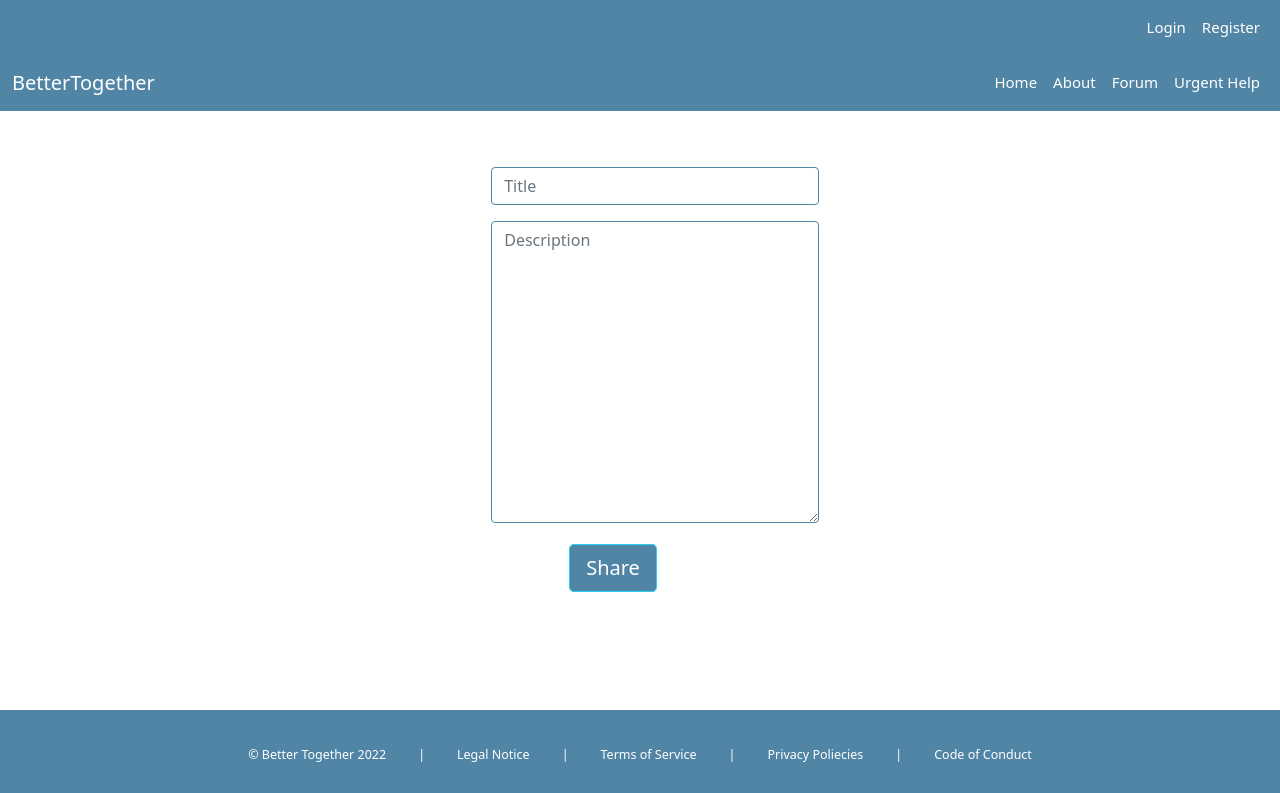
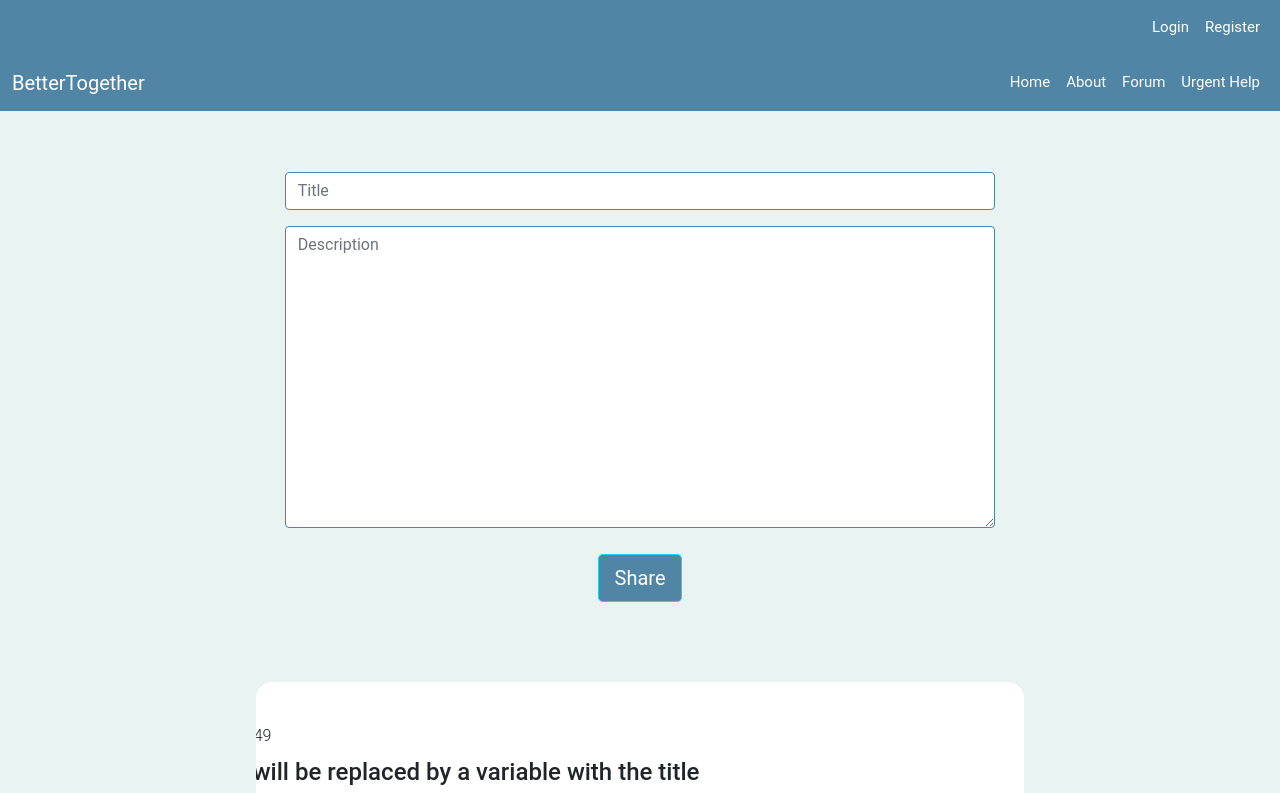
Before and after one commit to Isztof/Better-Together, a plain HTML site: page indexUserInputBox.html in a window 1280 px wide. Both pictures are taken after a click on the button "Share". Shown: the top 793 px of the page. Drawn offline with nearby package versions, Linux system fonts and the light colour scheme.

Commit message:
Moving and improving the add post functionality
edit post functionality moved from Forum to userInputbox

```diff
--- a/indexUserInputBox.html
+++ b/indexUserInputBox.html
@@ -6,9 +6,10 @@
     <meta http-equiv='X-UA-Compatible' content='IE=edge'>
     <title>Better Together</title>
     <meta name='viewport' content='width=device-width, initial-scale=1'>
-    <link rel='stylesheet' type='text/css' media='screen' href='styleUserInputBox.css'>
+
     <link href="https://cdn.jsdelivr.net/npm/bootstrap@5.1.3/dist/css/bootstrap.min.css" rel="stylesheet"
         integrity="sha384-1BmE4kWBq78iYhFldvKuhfTAU6auU8tT94WrHftjDbrCEXSU1oBoqyl2QvZ6jIW3" crossorigin="anonymous">
+     <link rel='stylesheet' type='text/css' media='screen' href='styleForum.css'>
 </head>
 
 <body>
@@ -57,9 +58,8 @@
       </nav>
     </header>
     <main>
-        <section>
             <div class="mb-3 mt-3 ml-3 px-5 align-center" >
-                <input type="title"  class="form-control" id="title" placeholder="Title">
+                <input class="form-control" type="text"  id="title" placeholder="Title">
             </div>
             <div class="mb-3 mt-3 ml-3 px-5" >
                 <textarea class="form-control" id="comment" rows="12" placeholder="Description"></textarea>
@@ -67,7 +67,6 @@
             <form action="">
                 <button id="postB"  type="submit" class="btn btn-info btn-lg shadow-none text-center" data-bs-toggle="button" autocomplete="off">Share</button>
             </form>
-        </section>
     </main>
     <footer>
         <ul class="nav justify-content-center">
@@ -101,7 +100,7 @@
         </ul>
 
     </footer>
-    <script src='appHome.js'></script>
+    <script src='appForum.js'></script>
     <script src="https://cdn.jsdelivr.net/npm/@popperjs/core@2.10.2/dist/umd/popper.min.js"
         integrity="sha384-7+zCNj/IqJ95wo16oMtfsKbZ9ccEh31eOz1HGyDuCQ6wgnyJNSYdrPa03rtR1zdB"
         crossorigin="anonymous"></script>
--- a/styleForum.css
+++ b/styleForum.css
@@ -24,21 +24,73 @@ footer{
 #postB{
     color: white;
     background-color: #5085A5;
-    margin-top: 50px;
+    margin-top: 10px;
     position: relative;
+    text-align: left;
 
 }
+
+#postQ{
+    color: white;
+    background-color: #5085A5;
+    margin-top: 30px;
+    position: relative;
+    text-align: center;
+}
+
+
+#title {
+    border: 1.5px solid #5085A5;
+    max-width: 800px;
+    margin: 0 auto;
+}
+
+#comment{
+    border: 1.5px solid #5085A5;
+    max-width: 800px;
+    margin: 0 auto;
+}
+
 
 header {
     background-color: #5085A5;
     font-size: 15px;
 }
 
-
 main{
     text-align: center;
     justify-content: center;
     background-color: #e9f3f1;
+    padding-bottom: 180px;
+    min-height: 80vh;
+    padding-top: 45px;
+}
+
+#title {
+    border: 1.5px solid #5085A5;
+    width: 60%;
+    margin: 0 auto;
+}
+
+#comment{
+    border: 1.5px solid #5085A5;
+    width: 60%;
+    margin: 0 auto;
+}
+
+footer{
+    background-color: #5085A5;
+    padding: 2.2em 2.2em;
+    width: 100%;
+    bottom: 0;
+    font-size: 12.5px;
+    position: absolute;
+	bottom:0px;
+}
+
+section{
+    width: 60%;
+    margin: 0 auto;
 }
 
 .frame {
@@ -47,18 +99,19 @@ main{
     background-color: white;
     text-align: center;
     margin: 0  auto;
-    margin-bottom: 80px;
     margin-top: 80px;
     border-radius: 16px;
     justify-content: center;
     display: grid;
     overflow:auto;
+    padding-top: 10px;
 
 }
 
 
 .authorDateTag{
     text-align: left;
+
 }
 
 .picture{
@@ -84,12 +137,14 @@ main{
     font-size: medium;
     margin-left: 30px;
     padding-left: 30px;
-    width: 150px;
+    width: 200px;
 }
 
 .noteTitle{
-    text-align: center;
     padding-top: 10px;
+    min-width: 600px;
+    max-width: 800px;
+    margin:0 auto;
 }
 
 .postBtns{
@@ -109,10 +164,12 @@ main{
 }
 
 .noteDescription{
+    margin-top: 10px;
     height: 100%;
     overflow: auto;
     padding-left: 10%;
     padding-right: 10%;
+    min-width: 1100px;
 }
 
 .commentBtn{
```
Also changed, not shown: indexForum.html (+3 -39 lines).
